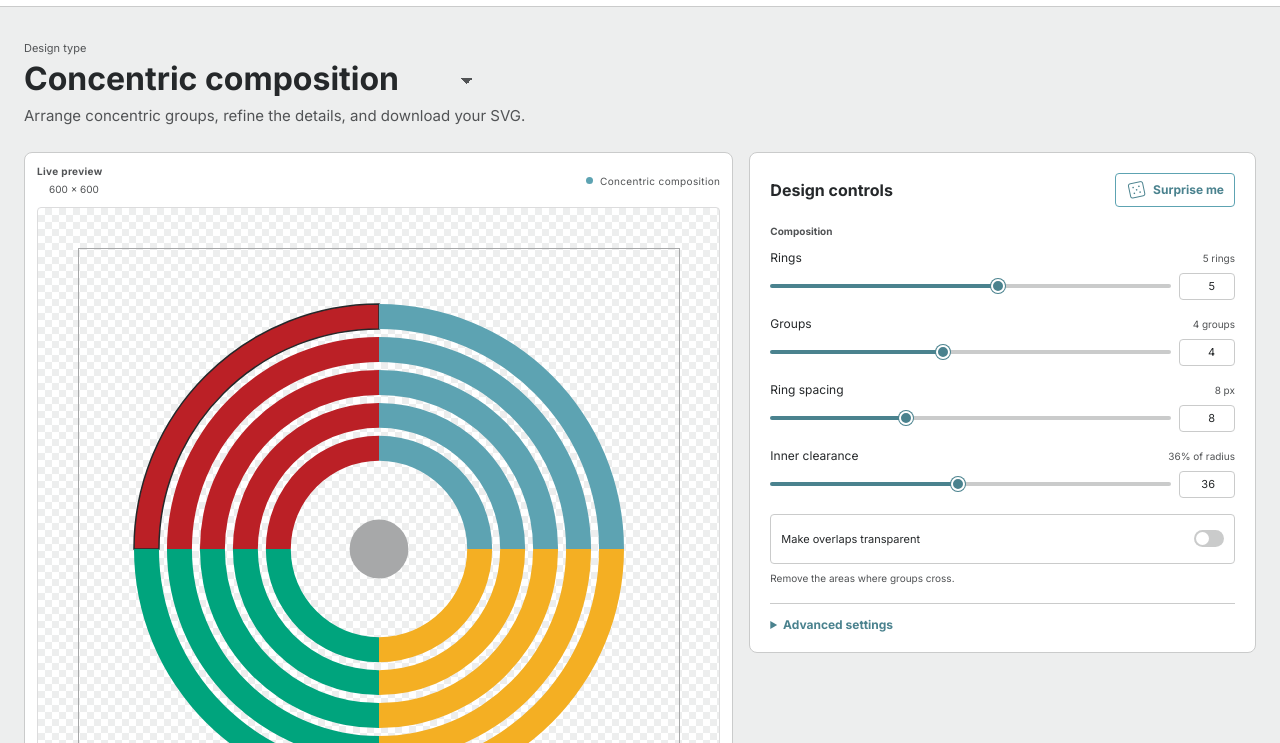
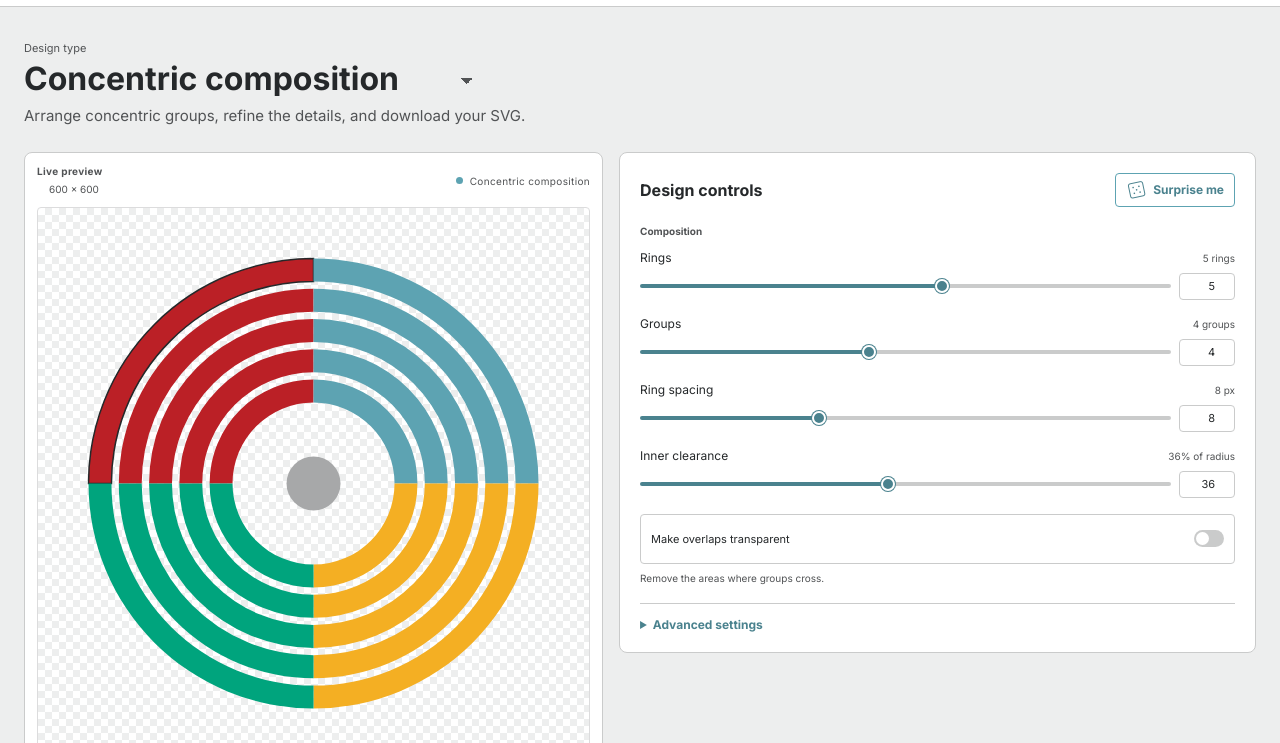
Before and after one commit to EMRL/pressbooks-shapes, a plain HTML site: page index.html in a window 1280 px wide. Shown: the part 57-800 px from the top of the page. Drawn offline with nearby package versions, Linux system fonts and the light colour scheme.

Commit message:
Expand preview canvas and controls column

```diff
--- a/styles.css
+++ b/styles.css
@@ -72,7 +72,7 @@ h1 { margin: 0 0 9px; font-size: clamp(26px, 3vw, 32px); line-height: 1.08; font
 #design-type:focus-visible { outline: 2px solid var(--pathways-120); outline-offset: 4px; }
 #design-type option { font-size: 16px; font-weight: 400; }
 .intro p { margin: 0; color: var(--dark-80); font-size: 15px; line-height: 1.5; }
-.workspace { display: grid; grid-template-columns: minmax(0, 1.4fr) minmax(360px, 1fr); gap: 16px; align-items: start; }
+.workspace { display: grid; grid-template-columns: minmax(0, 1fr) minmax(460px, 1.1fr); gap: 16px; align-items: start; }
 .preview-panel, .controls-panel, .groups-panel { border: 1px solid var(--light-60); border-radius: 8px; background: var(--surface); }
 .preview-panel { padding: 12px; display: flex; flex-direction: column; }
 .preview-head, .preview-foot { display: flex; align-items: center; justify-content: space-between; gap: 12px; }
@@ -83,7 +83,7 @@ h1 { margin: 0 0 9px; font-size: clamp(26px, 3vw, 32px); line-height: 1.08; font
 .seed-dot { width: 7px; height: 7px; background: var(--pathways-100); border-radius: 50%; }
 .preview-stage { position: relative; width: min(100%, 700px); aspect-ratio: 1; margin: 10px auto; display: grid; place-items: center; overflow: hidden; border: 1px solid var(--light-40); border-radius: 4px; background-color: var(--surface); background-image: linear-gradient(45deg,var(--light-20) 25%,transparent 25%),linear-gradient(-45deg,var(--light-20) 25%,transparent 25%),linear-gradient(45deg,transparent 75%,var(--light-20) 75%),linear-gradient(-45deg,transparent 75%,var(--light-20) 75%); background-size: 14px 14px; background-position: 0 0,0 7px,7px -7px,-7px 0; }
 .preview-stage.has-background { background-image: none; background-color: var(--surface); }
-#shape-preview { display: block; width: min(90%, 600px); max-height: 100%; aspect-ratio: 1; overflow: hidden; outline: 1px solid var(--light-100); outline-offset: 0; }
+#shape-preview { display: block; width: 100%; max-height: 100%; aspect-ratio: 1; overflow: hidden; outline: 1px solid var(--light-100); outline-offset: 0; }
 .preview-foot { color: var(--dark-80); font-size: 10px; padding: 0 2px; }
 .controls-panel { padding: 20px; }
 .controls-head { display: flex; justify-content: space-between; align-items: center; margin-bottom: 18px; }
```
